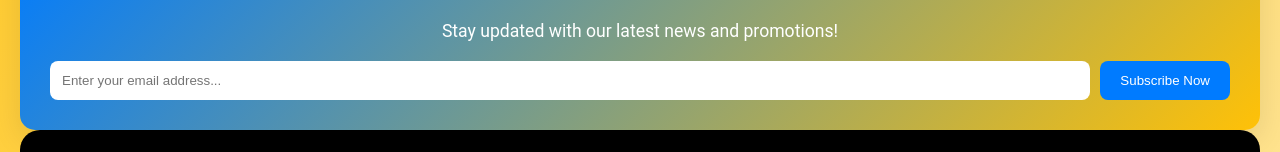
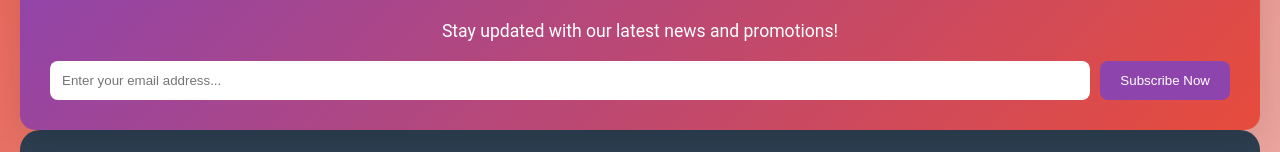
Before and after one commit to ayoubmorchid/bookhaven, a React (Create React App) app: page / in a window 1280 px wide. Shown: the part 2476-2628 px from the top of the page. Built offline with nearby package versions, Linux system fonts and the light colour scheme.

Commit message:
change style golobal.css 2

```diff
--- a/src/style/global.css
+++ b/src/style/global.css
@@ -1,8 +1,8 @@
 :root {
-  --primary-color: #007BFF;
-  --secondary-color: #FFC107;
-  --background-color: #FFFFFF;
-  --text-color: #000000;
-  --link-color: #0056b3;
-  --link-hover-color: #004085;
+  --primary-color: #8e44ad;
+  --secondary-color: #e74c3c;
+  --background-color: #ecf0f1;
+  --text-color: #2c3e50;
+  --link-color: #2980b9;
+  --link-hover-color: #1c5985;
 }
```
